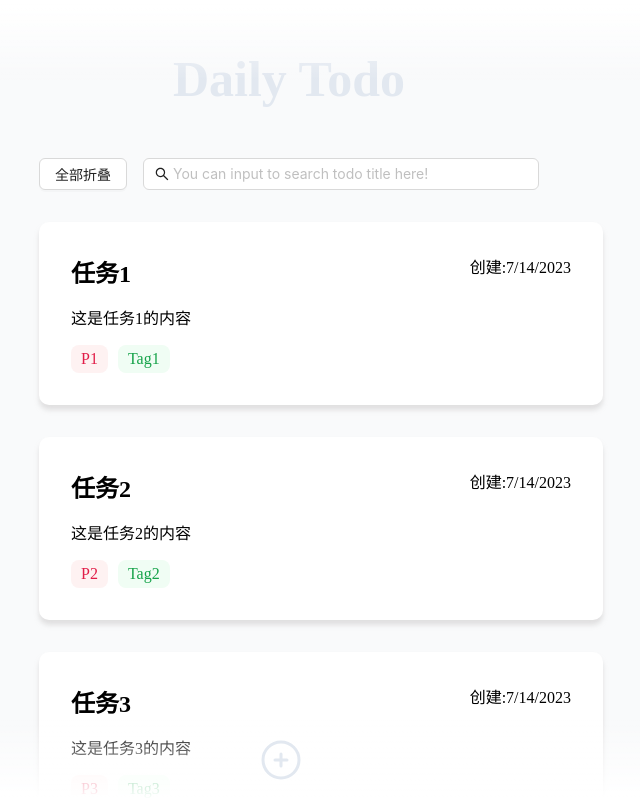
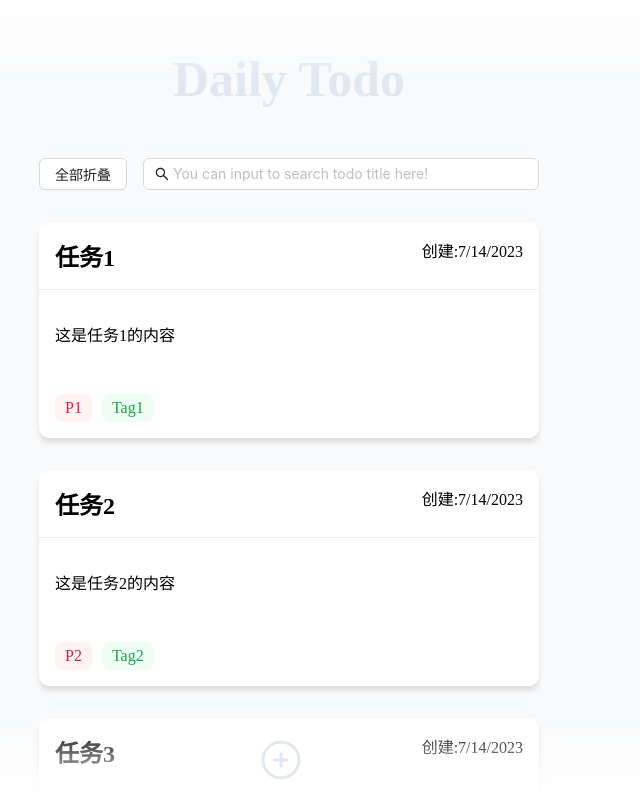
Before and after one commit to ZhangYangLizzm/TodoList, a React (Vite) app: page / in a window 1280 px wide. Shown: the top 800 px of the page, without its empty margins (351-991 px from the left). Built offline with nearby package versions, Linux system fonts and the light colour scheme.

Commit message:
style: 修改卡片样式

```diff
--- a/src/components/TodoList/components/Card.tsx
+++ b/src/components/TodoList/components/Card.tsx
@@ -13,12 +13,17 @@ const Todocard: React.FC<TodoCardProps> = ({ title, content, priority, tags, exp
     }
     return (
         < >
-            <span className='todo-card-title'>{title}</span>
-            <span className='todo-card-createdTime'>创建:{createdTime}</span>
+            <div className='todo-card-header'>
+                <span className='todo-card-title'>{title}</span>
+                <span className='todo-card-createdTime'>创建:{createdTime}</span>
+            </div>
+
             {
                 expanded && <>
-                    <p>{content}</p>
-                    <div className='todo-card-tags'>
+                    <div className='todo-card-body'>
+                        <p>{content}</p>
+                    </div>
+                    <div className='todo-card-footer'>
                         <Tag type="priority" text={priority} />
                         {tagsRender()}
                     </div>
--- a/src/components/TodoList/scss/TodoCard.scss
+++ b/src/components/TodoList/scss/TodoCard.scss
@@ -1,23 +1,39 @@
 .todo-card {
     background-color: #fff;
-    padding: 32px;
     margin-bottom: 32px;
     border-radius: 10px;
     width: 100%;
     box-shadow: 0px 5px 5px rgba(180, 177, 177, 0.356);
     transition: transform .2s cubic-bezier(0.39, 0.575, 0.565, 1);
 
-    .todo-card-title {
-        font-size: large;
-        font-weight: 700;
-        font-size: 24px;
+    .todo-card-header {
+        position: relative;
+        width: 100%;
+        padding: 16px;
+        border-bottom: 1px solid #f0f0f0;
+        box-sizing: border-box;
+
+
+        .todo-card-title {
+            font-size: large;
+            font-weight: 700;
+            font-size: 24px;
+        }
+
+        .todo-card-createdTime {
+            float: right;
+            vertical-align: text-bottom;
+        }
     }
 
-    .todo-card-createdTime{
-        float: right;
+    .todo-card-body {
+        padding: 16px;
+
     }
-    .todo-card-tags {
+
+    .todo-card-footer {
         display: flex;
+        padding: 16px;
 
         .todo-card-tag {
             border-radius: 8px;
```
